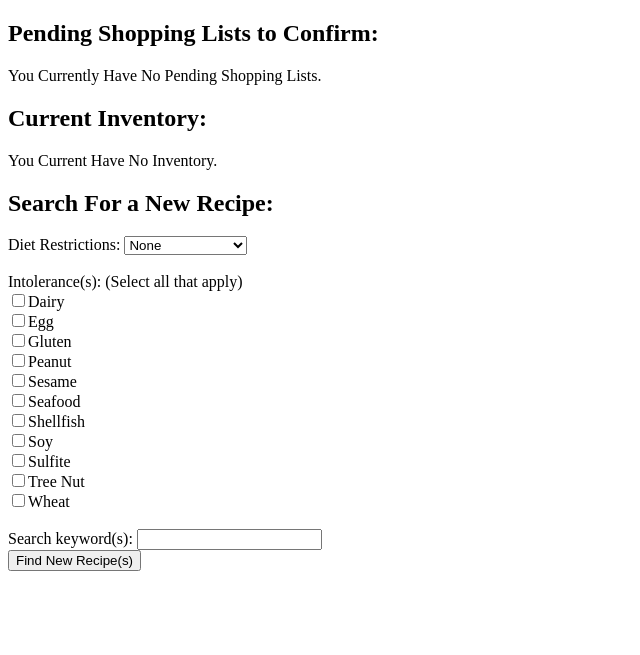
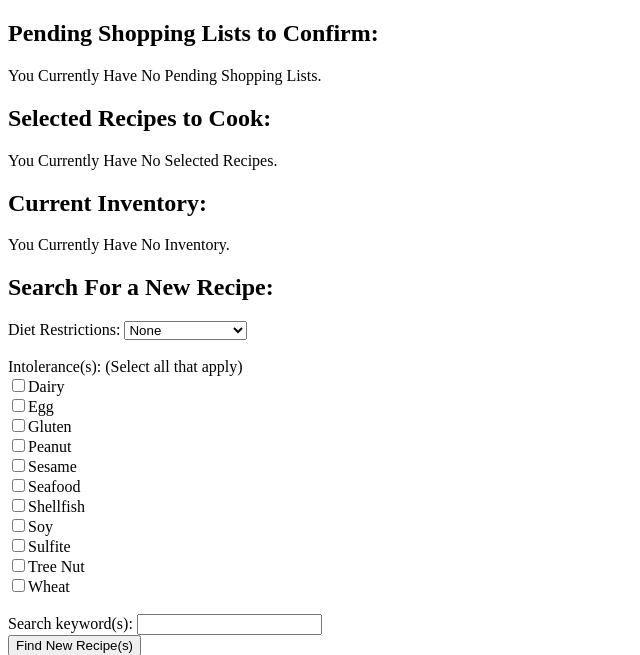
Before and after one commit to katliang/hackbright-project, a Flask app: page /search in a window 1280 px wide. Shown: the top 655 px of the page, without its empty margins (0-640 px from the left). Run offline with Flask 2, Linux system fonts and the light colour scheme; the visitor is signed in with stand-in values (Sample User, id 1); data that the repository does not hold is empty.

Commit message:
display selected recipes as links, added html to confirm recipe has been added

```diff
--- a/model.py
+++ b/model.py
@@ -43,7 +43,7 @@ class UserRecipe(db.Model):
     user_recipe_id = db.Column(db.Integer, primary_key=True)
     user_id = db.Column(db.Integer, db.ForeignKey('users.user_id'), nullable=False)
     recipe_id = db.Column(db.Integer, db.ForeignKey('recipes.recipe_id'), nullable=False)
-    status = db.Column(db.String(20), nullable=False)
+    has_cooked = db.Column(db.Boolean, nullable=False)
 
     # Define relationship to users table
     user = db.relationship("User", backref=db.backref('user_recipes'))
@@ -56,7 +56,7 @@ class UserRecipe(db.Model):
 
         return '<UserRecipe user_id=%s recipe_id=%s has_cooked=%s>' % (self.user_id,
                                                                        self.recipe_id,
-                                                                       self.status,
+                                                                       self.has_cooked,
                                                                        )
 
 
--- a/server.py
+++ b/server.py
@@ -106,8 +106,17 @@ def display_search_form():
 
         pending_shopping_lists = ShoppingList.query.filter(ShoppingList.has_shopped == False, ShoppingList.user_id == session['user_id']).all()
 
+        pending_recipes = UserRecipe.query.filter(UserRecipe.has_cooked == False, UserRecipe.user_id == session['user_id']).all()
+
+        pending_recipes_list = []
+
+        for user_recipe in pending_recipes:
+            recipe_info = recipe_info_by_id(user_recipe.recipe.recipe_id)
+            pending_recipes_list.append(recipe_info)
+
         return render_template("search.html", current_ingredients=current_ingredients_list,
                                               pending_shopping_lists=pending_shopping_lists,
+                                              pending_recipes_list=pending_recipes_list,
                                               )
     else:
         return render_template("homepage.html")
@@ -143,21 +152,13 @@ def show_user_recipes():
 
         new_user_recipe = UserRecipe(user_id=session['user_id'],
                                      recipe_id=recipe_id,
-                                     status='need_ingredients',
+                                     has_cooked=False,
                                      )
         db.session.add(new_user_recipe)
 
     db.session.commit()
 
-    all_user_recipes = db.session.query(UserRecipe.recipe_id).filter(UserRecipe.user_id == session['user_id']).filter(UserRecipe.status == 'need_ingredients').all()
-
-    recipe_dict = {}
-    recipe_dict['id'] = []
-
-    for recipe in all_user_recipes:
-        recipe_dict['id'].append(recipe[0])
-
-    return jsonify(recipe_dict)
+    return jsonify({})
 
 
 @app.route("/shopping_list", methods=["POST"])
@@ -244,14 +245,14 @@ def add_inventory():
     for ingredient_id in inventory_dict:
         new_inventory = Inventory(user_id=session['user_id'],
                                   ingredient_id=int(ingredient_id),
-                                  current_quantity=int(inventory_dict[ingredient_id]['ingredientQty']),
+                                  current_quantity=float(inventory_dict[ingredient_id]['ingredientQty']),
                                   )
         db.session.add(new_inventory)
-    db.session.commit()
 
     # Change status of shopping list since list has been used by user
     shopping_list = ShoppingList.query.filter(ShoppingList.list_id == shopping_list_id).one()
     shopping_list.has_shopped = True
+
     db.session.commit()
 
     return jsonify({'success': True})
--- a/static/js/add-recipe.js
+++ b/static/js/add-recipe.js
@@ -1,7 +1,7 @@
 "use strict";
 
 function showRecipeIds(result) {
-    console.log(result);
+    $('#confirm-add-recipe').html('Recipe has been saved. Search for more recipes or generate shopping list.');
 }
 
 // Creates a list of ids and sends in a dict to route
--- a/templates/recipes.html
+++ b/templates/recipes.html
@@ -26,6 +26,8 @@
     <input type="submit" value="Add Selected Recipe(s)" id="submit">
     </form><br>
 
+    <div id="confirm-add-recipe"></div>
+
     <form action="/search" method="GET">
         <input type="submit" value="Search for More recipes">
     </form><br>
--- a/templates/search.html
+++ b/templates/search.html
@@ -13,6 +13,15 @@
         <p>You Currently Have No Pending Shopping Lists.</p>
     {% endif %}
 
+<h2>Selected Recipes to Cook:</h2>
+    {% if pending_recipes_list %}
+        {% for pending_recipe in pending_recipes_list %}
+            <a href="/confirm_recipe/{{ pending_recipe.title }}">{{ pending_recipe.title }}</a><br>
+        {% endfor %}
+    {% else %}
+        <p>You Currently Have No Selected Recipes.</p>
+    {% endif %}
+
 <h2>Current Inventory:</h2>
     {% if current_ingredients %}
         <p>Select the Ingredients You Want to Use:</p>
@@ -23,7 +32,7 @@
             <input type="submit" value="Find Recipe(s)">
             </form>
     {% else %}
-        <p>You Current Have No Inventory.</p>
+        <p>You Currently Have No Inventory.</p>
     {% endif %}
 
 <h2>Search For a New Recipe:</h2>
--- a/templates/shopping.html
+++ b/templates/shopping.html
@@ -13,6 +13,7 @@
     {% endfor %}
     </ul>
 
+<p><a href="/search">Back to Main Page</a></p>
 <p><a href="/logout">Log Out</a></p>
 
 {% endblock %}
```
